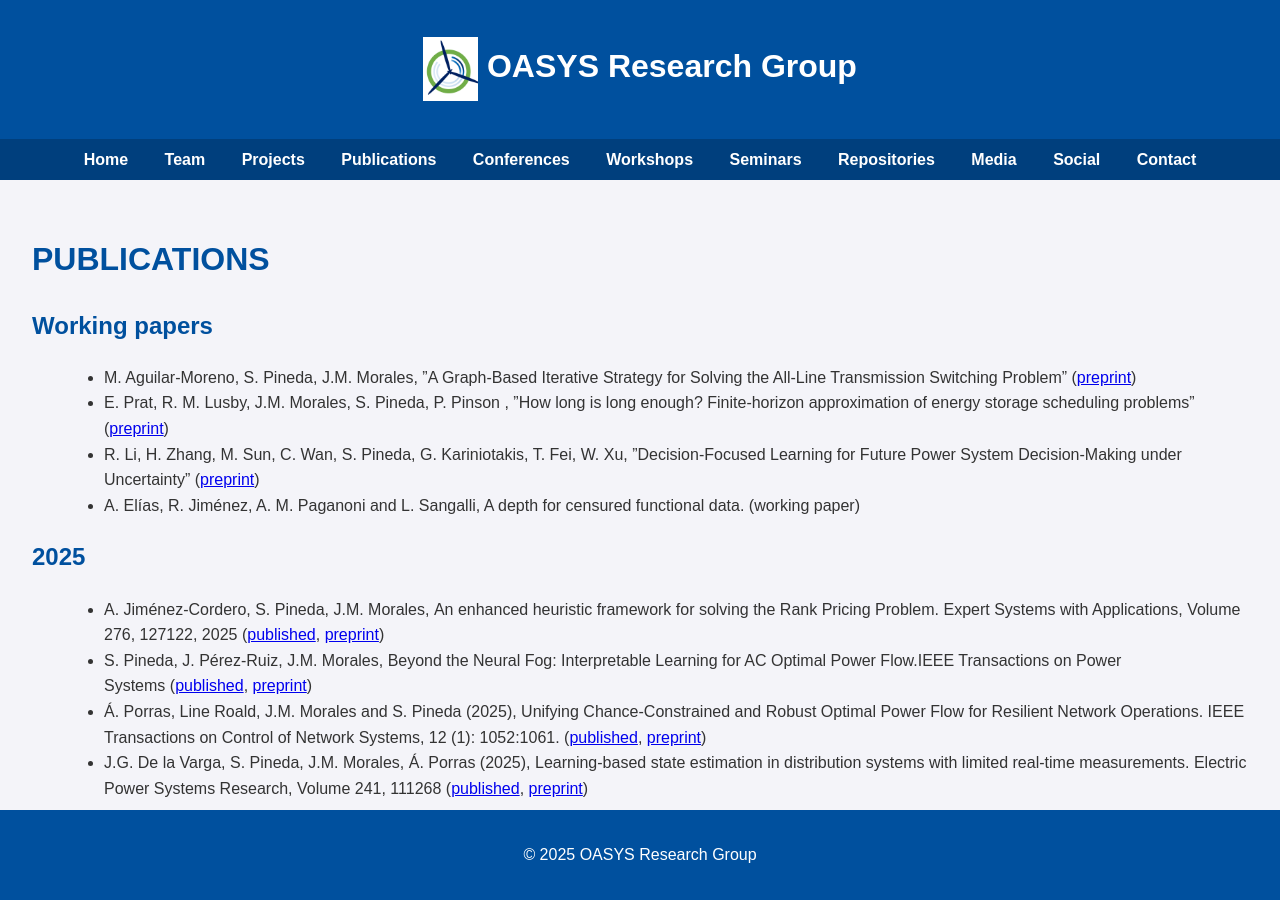
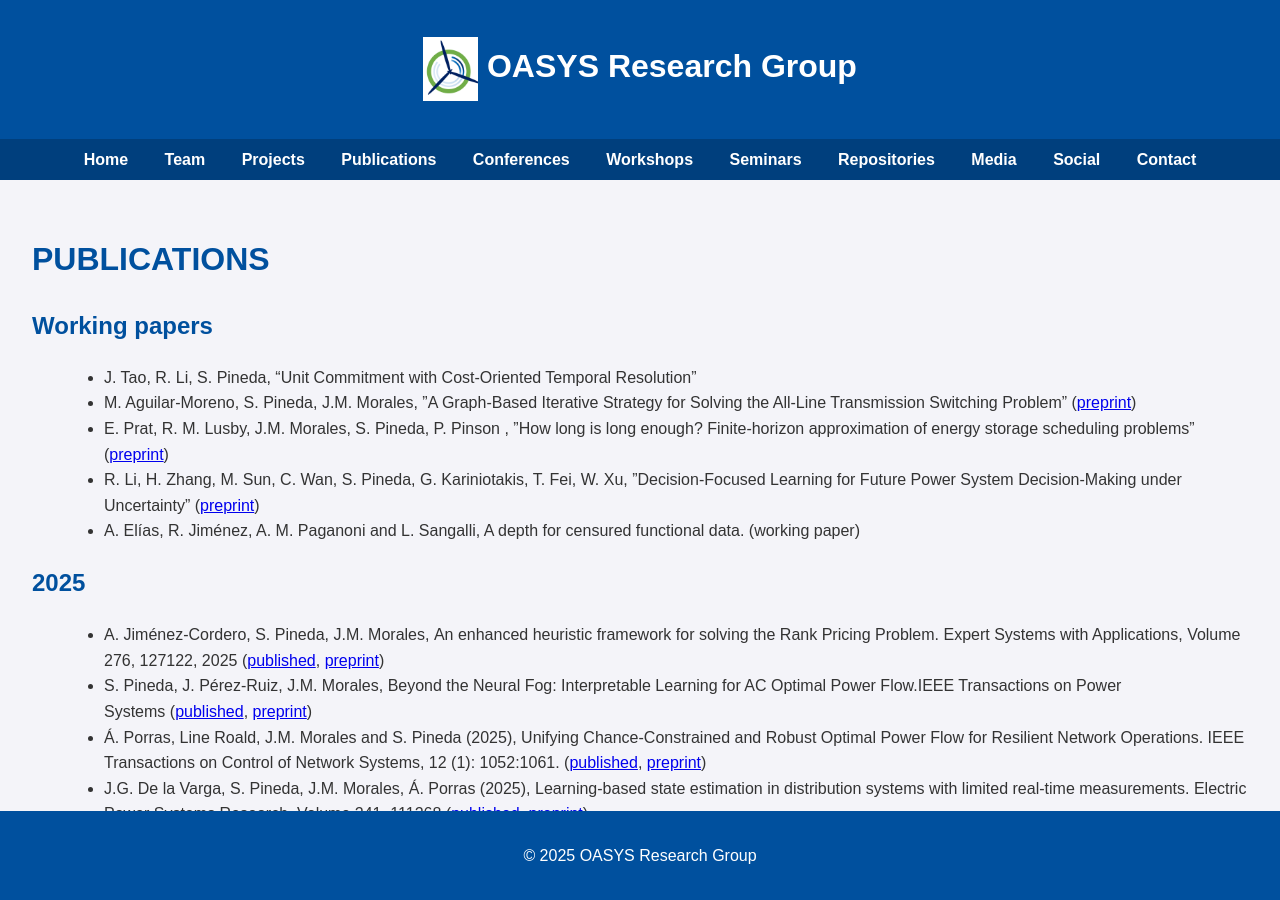
Before and after one commit to groupoasys/groupoasys.github.io, a Jekyll site: the page built from publications.md, in a window 1280 px wide and 900 px high. Built offline with Jekyll 4.4.1, drawn with Linux system fonts in a browser that asks for light colours.

Commit message:
add working paper

```diff
--- a/publications.md
+++ b/publications.md
@@ -7,6 +7,7 @@ permalink: /publications/
 
 ## Working papers
 
+-   J. Tao, R. Li, S. Pineda, "Unit Commitment with Cost-Oriented Temporal Resolution"
 -   M. Aguilar-Moreno, S. Pineda, J.M. Morales, "A Graph-Based Iterative Strategy for Solving the All-Line Transmission Switching Problem" ([preprint](https://arxiv.org/abs/2502.10333))
 -   E. Prat, R. M. Lusby, J.M. Morales, S. Pineda, P. Pinson , "How long is long enough? Finite-horizon approximation of energy storage scheduling problems" ([preprint](https://arxiv.org/abs/2411.17463))
 -   R. Li, H. Zhang, M. Sun, C. Wan, S. Pineda, G. Kariniotakis, T. Fei, W. Xu, "Decision-Focused Learning for Future Power System Decision-Making under Uncertainty" ([preprint](https://arxiv.org/abs/2401.03680))
```
